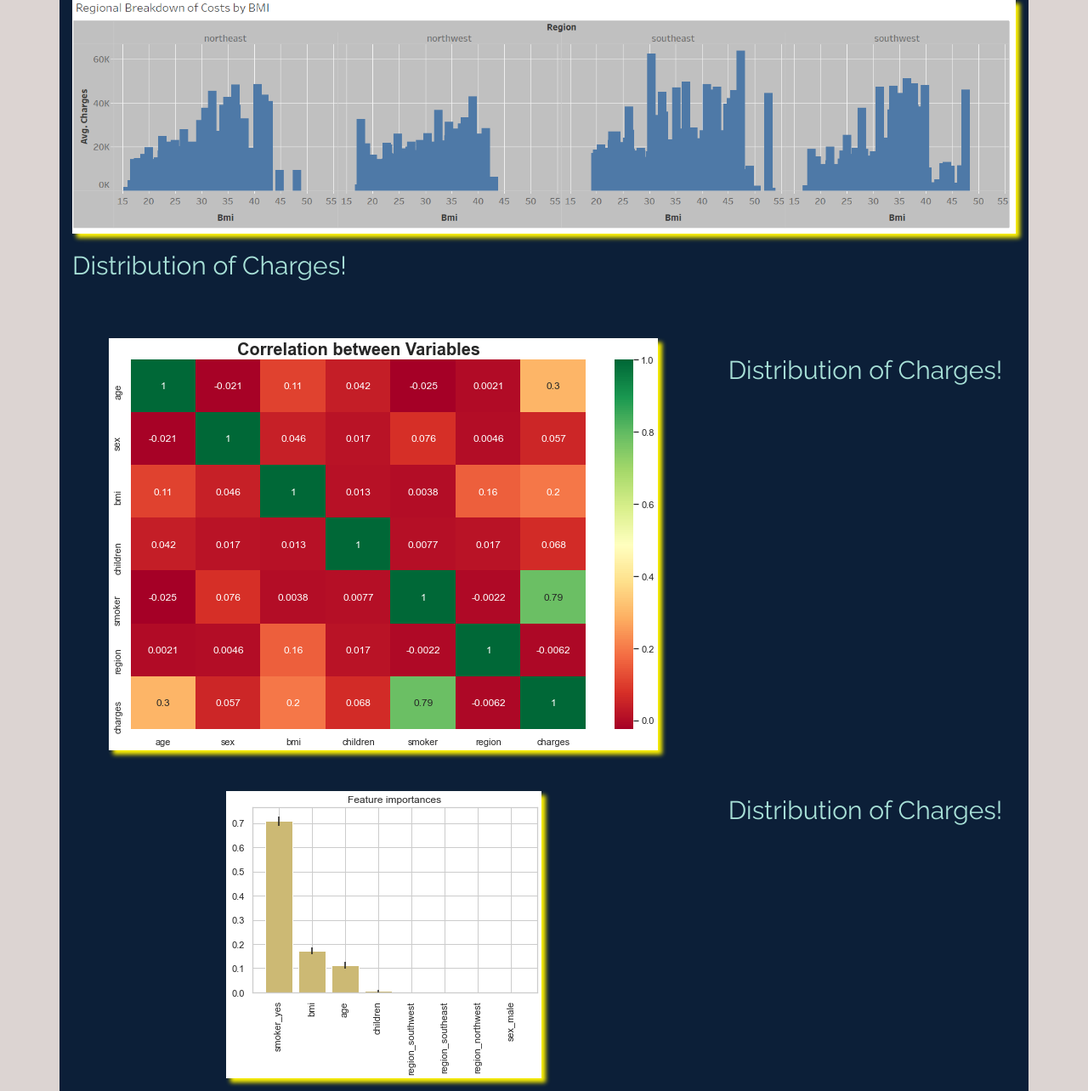
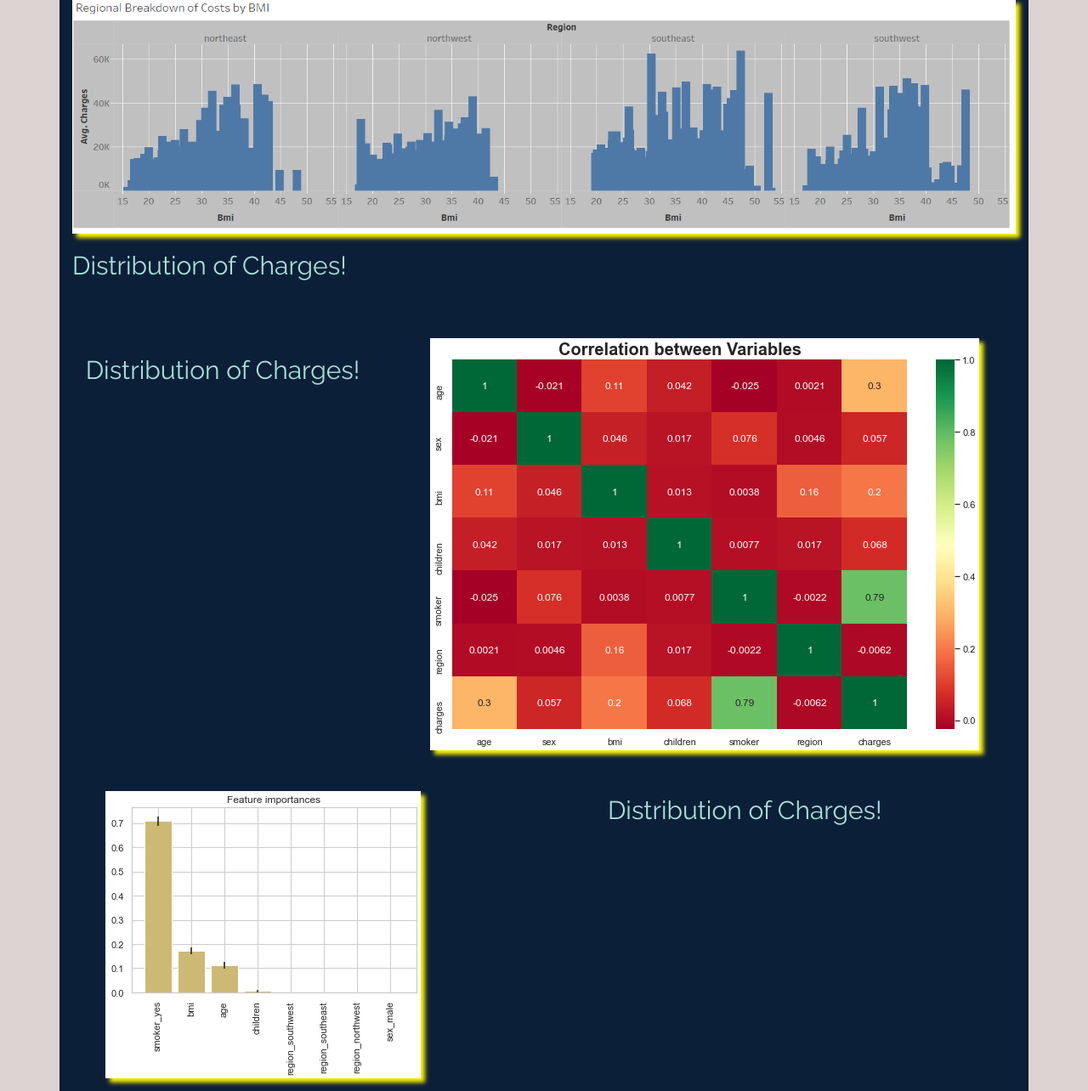
Before and after one commit to khutula/Medical-Insurance-Costs, a Flask app: page /eda in a window 1280 px wide. Shown: the part 2342-3626 px from the top of the page at 85% size. Run offline with Flask 2, Linux system fonts and the light colour scheme; some libraries are stand-ins or nearby versions; some web fonts are replaced.

Commit message:
change image justification

```diff
--- a/templates/eda.html
+++ b/templates/eda.html
@@ -57,19 +57,19 @@
       <p>Distribution of Charges!</p>
 
       <div class="row mt-5">
-        <div class="col d-flex justify-content-center">
-          <img src="../static/images/correlation.PNG" alt="correlation between variables">
-        </div>
         <div class="col-4 d-flex justify-content-center">
           <p>Distribution of Charges!</p>
+        </div>
+        <div class="col-8 d-flex justify-content-center">
+          <img src="../static/images/correlation.PNG" alt="correlation between variables">
         </div>
       </div>
 
       <div class="row mt-5">
-        <div class="col d-flex justify-content-center">
+        <div class="col-5 d-flex justify-content-center">
           <img src="../static/images/features.PNG" alt="feature importances">
         </div>
-        <div class="col-4 d-flex justify-content-center">
+        <div class="col-7 d-flex justify-content-center">
           Distribution of Charges!
         </div>
       </div>
```
